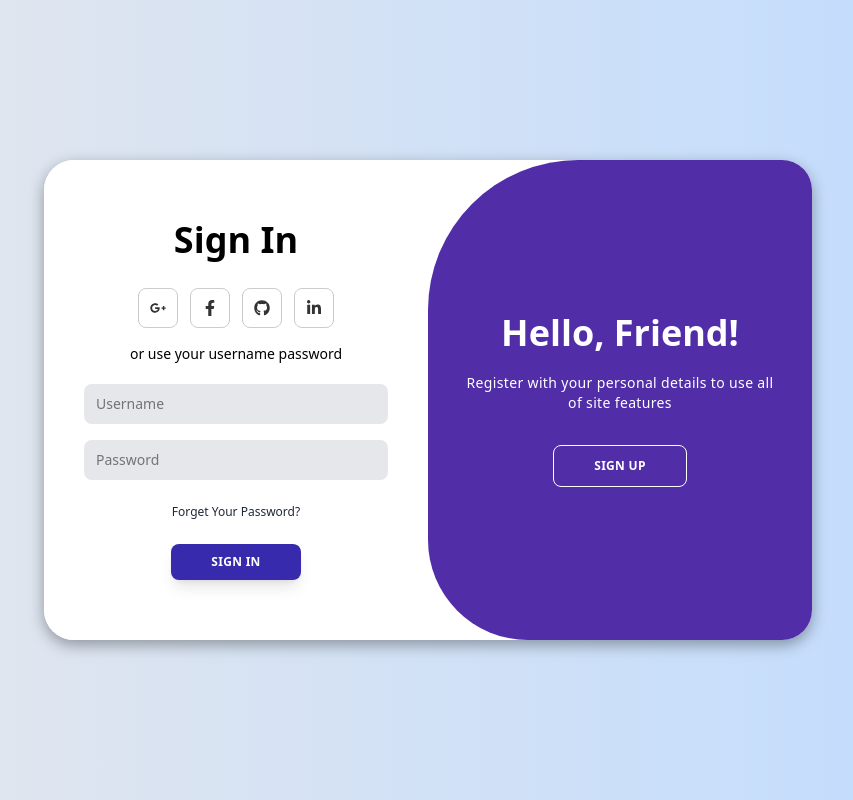
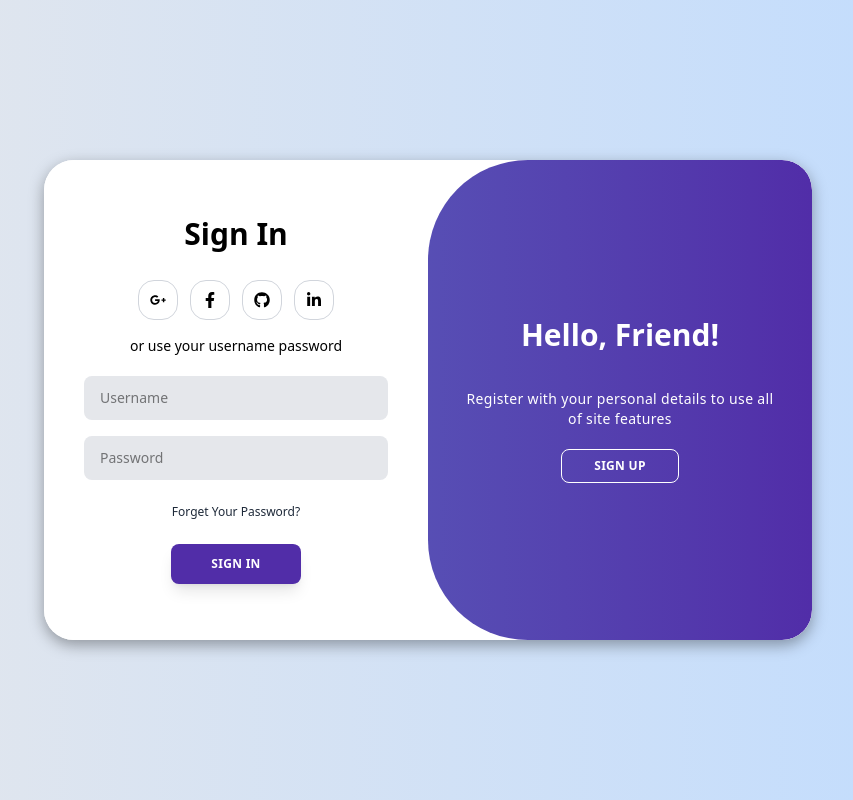
Before and after one commit to enamul-asad/quiz-app-frontend, a React (Vite) app: page / in a window 1280 px wide. Shown: the whole page, without its empty margins (212-1065 px from the left). Built offline with nearby package versions, Linux system fonts and the light colour scheme; no server answers.

Commit message:
AUTH PAGE UPDATED AND NOW IT IS RESPONSIVE

```diff
--- a/src/components/auth/SignInForm.jsx
+++ b/src/components/auth/SignInForm.jsx
@@ -1,80 +1,62 @@
 import React, { useState } from 'react';
-import { Link, useNavigate } from 'react-router-dom'; // 1. Import useNavigate
+import { Link, useNavigate } from 'react-router-dom';
 import { FaGooglePlusG, FaFacebookF, FaGithub, FaLinkedinIn } from 'react-icons/fa';
 import { useAuth } from '../../context/AuthContext';
 
-const SignInForm = ({ isActive }) => {
-  // 2. State for inputs and errors
+const SignInForm = ({ isActive, setIsActive }) => {
   const [username, setUsername] = useState('');
   const [password, setPassword] = useState('');
   const [error, setError] = useState('');
-
-  // 3. Hooks
   const { login } = useAuth();
   const navigate = useNavigate();
 
-  // 4. Handle Form Submission
   const handleSubmit = async (e) => {
     e.preventDefault();
-    setError(''); // Clear previous errors
-
-    // Call the login function from AuthContext
+    setError('');
     const success = await login(username, password);
-
     if (success) {
-        navigate('/dashboard'); // Redirect to Dashboard on success
+      navigate('/dashboard');
     } else {
-        setError('Invalid username or password');
+      setError('Invalid username or password');
     }
   };
 
   return (
-    <div className={`absolute top-0 h-full transition-all duration-600 ease-in-out left-0 w-1/2 z-2 ${isActive ? 'translate-x-full' : ''}`}>
-      <form onSubmit={handleSubmit} className="bg-white flex items-center justify-center flex-col h-full px-10 text-center">
-        <h1 className="font-bold text-4xl mb-3">Sign In</h1>
+    <div className={`
+        /* Mobile: Standard stacking */
+        absolute top-0 left-0 w-full h-full transition-all duration-500 ease-in-out
+        ${isActive ? 'invisible opacity-0' : 'visible opacity-100 z-20'}
 
-        {/* Social Icons Container */}
+        /* Desktop: Sliding logic overrides */
+        md:w-1/2 md:visible md:opacity-100
+        ${isActive ? 'md:translate-x-full md:opacity-0 md:invisible' : ''}
+    `}>
+      <form onSubmit={handleSubmit} className="bg-white flex items-center justify-center flex-col h-full px-8 md:px-10 text-center">
+        <h1 className="font-bold text-3xl mb-3">Sign In</h1>
+
         <div className="flex space-x-3 my-4">
-          <a href="#" className="social-icon"><FaGooglePlusG /></a>
-          <a href="#" className="social-icon"><FaFacebookF /></a>
-          <a href="#" className="social-icon"><FaGithub /></a>
-          <a href="#" className="social-icon"><FaLinkedinIn /></a>
+          <a href="#" className="border border-gray-300 rounded-2xl w-10 h-10 flex items-center justify-center hover:bg-gray-100"><FaGooglePlusG /></a>
+          <a href="#" className="border border-gray-300 rounded-2xl w-10 h-10 flex items-center justify-center hover:bg-gray-100"><FaFacebookF /></a>
+          <a href="#" className="border border-gray-300 rounded-2xl w-10 h-10 flex items-center justify-center hover:bg-gray-100"><FaGithub /></a>
+          <a href="#" className="border border-gray-300 rounded-2xl w-10 h-10 flex items-center justify-center hover:bg-gray-100"><FaLinkedinIn /></a>
         </div>
 
         <span className="text-sm mb-3">or use your username password</span>
 
-        {/* Error Message Display */}
-        {error && (
-            <div className="bg-red-100 text-red-600 text-xs p-2 rounded w-full mb-2 border border-red-200">
-                {error}
-            </div>
-        )}
+        {error && <div className="bg-red-100 text-red-600 text-xs p-2 rounded w-full mb-2">{error}</div>}
 
-        {/* 5. Inputs wired to state */}
-        <input
-            type="text"
-            placeholder="Username"
-            value={username}
-            required
-            onChange={(e) => setUsername(e.target.value)}
-            className="bg-gray-200 border-none my-2 py-2.5 px-3 text-sm rounded-lg w-full outline-none focus:ring-2 focus:ring-indigo-800 transition-all"
-        />
-        <input
-            type="password"
-            placeholder="Password"
-            required
-            value={password}
-            onChange={(e) => setPassword(e.target.value)}
-            className="bg-gray-200 border-none my-2 py-2.5 px-3 text-sm rounded-lg w-full outline-none focus:ring-2 focus:ring-indigo-800 transition-all"
-        />
+        <input type="text" placeholder="Username" value={username} onChange={(e) => setUsername(e.target.value)} required className="bg-gray-200 border-none my-2 py-3 px-4 text-sm rounded-lg w-full outline-none" />
+        <input type="password" placeholder="Password" value={password} onChange={(e) => setPassword(e.target.value)} required className="bg-gray-200 border-none my-2 py-3 px-4 text-sm rounded-lg w-full outline-none" />
 
-        <Link to="/forgot-password" className="text-gray-800 text-xs mt-4 mb-2 hover:text-[#512da8] transition-colors font-medium">
-          Forget Your Password?
-        </Link>
+        <Link to="/forgot-password" className="text-gray-800 text-xs mt-4 mb-2 hover:text-[#512da8] font-medium">Forget Your Password?</Link>
 
-        <button type="submit" className="bg-indigo-800 text-white text-xs py-2.5 px-10 rounded-lg font-semibold uppercase tracking-wide mt-4 cursor-pointer hover:bg-indigo-900 transition-colors shadow-lg">
-            Sign In
-        </button>
+        <button type="submit" className="bg-[#512da8] text-white text-xs py-3 px-10 rounded-lg font-semibold uppercase tracking-wide mt-4 shadow-lg">Sign In</button>
+
+        {/* MOBILE ONLY SWITCH */}
+        <div className="mt-6 md:hidden">
+            <p className="text-sm">Don't have an account?</p>
+            <button type="button" onClick={() => setIsActive(true)} className="text-[#512da8] font-bold text-sm mt-1">Sign Up Here</button>
+        </div>
       </form>
     </div>
   );
--- a/src/components/auth/SignUpForm.jsx
+++ b/src/components/auth/SignUpForm.jsx
@@ -1,98 +1,60 @@
 import React, { useState } from 'react';
 import { FaGooglePlusG, FaFacebookF, FaGithub, FaLinkedinIn } from 'react-icons/fa';
-import api from '../../services/api'; // <--- 1. Import your API helper
+import api from '../../services/api';
 
-const SignUpForm = ({ isActive }) => {
-  // 2. State for form data
-  const [formData, setFormData] = useState({
-    username: '',
-    email: '',
-    password: ''
-  });
+const SignUpForm = ({ isActive, setIsActive }) => {
+  const [formData, setFormData] = useState({ username: '', email: '', password: '' });
   const [error, setError] = useState('');
 
-  // 3. Handle Input Changes
   const handleChange = (e) => {
     setFormData({ ...formData, [e.target.name]: e.target.value });
   };
 
-  // 4. Handle Submit
   const handleSubmit = async (e) => {
     e.preventDefault();
     setError('');
-
     try {
-        // Send data to Django endpoint: /api/register/
-        await api.post('register/', formData);
-
-        // On success:
-        alert("Account created successfully! Please Sign In.");
-        window.location.reload(); // Refresh page to clear form and allow login
+      await api.post('register/', formData);
+      window.location.reload();
     } catch (err) {
-        console.error(err);
-        // Handle errors (e.g., username already taken)
-        if (err.response && err.response.data.username) {
-            setError("Username already exists.");
-        } else {
-            setError("Registration failed. Please try again.");
-        }
+      setError("Registration failed.");
     }
   };
 
   return (
-    <div className={`absolute top-0 h-full transition-all duration-600 ease-in-out left-0 w-1/2 ${isActive ? 'opacity-100 z-5 translate-x-full' : 'opacity-0 z-1'}`}>
-      <form onSubmit={handleSubmit} className="bg-white flex items-center justify-center flex-col h-full px-10 text-center">
-        <h1 className="font-bold text-4xl mb-3">Create Account</h1>
+    <div className={`
+        /* Mobile: Fade In/Out */
+        absolute top-0 left-0 w-full h-full transition-all duration-500 ease-in-out
+        ${isActive ? 'visible opacity-100 z-20' : 'invisible opacity-0'}
 
-        {/* Social Icons Container */}
+        /* Desktop: Sliding Logic */
+        md:w-1/2 md:left-0
+        ${isActive ? 'md:translate-x-full md:opacity-100 md:visible md:z-5' : 'md:opacity-0 md:z-1'}
+    `}>
+      <form onSubmit={handleSubmit} className="bg-white flex items-center justify-center flex-col h-full px-8 md:px-10 text-center">
+        <h1 className="font-bold text-3xl mb-3">Create Account</h1>
+
         <div className="flex space-x-3 my-4">
-            <a href="#" className="social-icon"><FaGooglePlusG /></a>
-            <a href="#" className="social-icon"><FaFacebookF /></a>
-            <a href="#" className="social-icon"><FaGithub /></a>
-            <a href="#" className="social-icon"><FaLinkedinIn /></a>
+            <a href="#" className="border border-gray-300 rounded-2xl w-10 h-10 flex items-center justify-center hover:bg-gray-100"><FaGooglePlusG /></a>
+            <a href="#" className="border border-gray-300 rounded-2xl w-10 h-10 flex items-center justify-center hover:bg-gray-100"><FaFacebookF /></a>
+            <a href="#" className="border border-gray-300 rounded-2xl w-10 h-10 flex items-center justify-center hover:bg-gray-100"><FaGithub /></a>
+            <a href="#" className="border border-gray-300 rounded-2xl w-10 h-10 flex items-center justify-center hover:bg-gray-100"><FaLinkedinIn /></a>
         </div>
 
         <span className="text-sm mb-4">or use your email for registration</span>
+        {error && <div className="bg-red-100 text-red-600 text-xs p-2 rounded w-full mb-2">{error}</div>}
 
-        {/* Error Message */}
-        {error && (
-            <div className="bg-red-100 text-red-600 text-xs p-2 rounded w-full mb-2 border border-red-200">
-                {error}
-            </div>
-        )}
+        <input type="text" name="username" placeholder="Username" value={formData.username} onChange={handleChange} required className="bg-gray-200 border-none my-2 py-3 px-4 text-sm rounded-lg w-full outline-none" />
+        <input type="email" name="email" placeholder="Email" value={formData.email} onChange={handleChange} required className="bg-gray-200 border-none my-2 py-3 px-4 text-sm rounded-lg w-full outline-none" />
+        <input type="password" name="password" placeholder="Password" value={formData.password} onChange={handleChange} required className="bg-gray-200 border-none my-2 py-3 px-4 text-sm rounded-lg w-full outline-none" />
 
-        {/* 5. Inputs with name, value, and onChange */}
-        <input
-            type="text"
-            name="username"
-            placeholder="Username"
-            required
-            value={formData.username}
-            onChange={handleChange}
-            className="bg-gray-200 border-none my-2 py-2.5 px-3 text-sm rounded-lg w-full outline-none focus:ring-2 focus:ring-indigo-800 transition-all"
-        />
-        <input
-            type="email"
-            name="email"
-            placeholder="Email"
-            required
-            value={formData.email}
-            onChange={handleChange}
-            className="bg-gray-200 border-none my-2 py-2.5 px-3 text-sm rounded-lg w-full outline-none focus:ring-2 focus:ring-indigo-800 transition-all"
-        />
-        <input
-            type="password"
-            name="password"
-            placeholder="Password"
-            required
-            value={formData.password}
-            onChange={handleChange}
-            className="bg-gray-200 border-none my-2 py-2.5 px-3 text-sm rounded-lg w-full outline-none focus:ring-2 focus:ring-indigo-800 transition-all"
-        />
+        <button type="submit" className="bg-[#512da8] text-white text-xs py-3 px-10 rounded-lg font-semibold uppercase tracking-wide mt-4 shadow-lg">Sign Up</button>
 
-        <button type="submit" className="bg-indigo-800 text-white text-xs py-2.5 px-10 rounded-lg font-semibold uppercase tracking-wide mt-4 cursor-pointer hover:bg-indigo-900 transition-colors shadow-lg">
-            Sign Up
-        </button>
+        {/* MOBILE ONLY SWITCH */}
+        <div className="mt-6 md:hidden">
+            <p className="text-sm">Already have an account?</p>
+            <button type="button" onClick={() => setIsActive(false)} className="text-[#512da8] font-bold text-sm mt-1">Sign In Here</button>
+        </div>
       </form>
     </div>
   );
--- a/src/components/auth/TogglePanel.jsx
+++ b/src/components/auth/TogglePanel.jsx
@@ -2,31 +2,28 @@ import React from 'react';
 
 const TogglePanel = ({ isActive, setIsActive }) => {
   return (
-    <div className={`absolute top-0 left-1/2 w-1/2 h-full overflow-hidden transition-all duration-600 ease-in-out z-1000 ${isActive ? '-translate-x-full rounded-[0_150px_100px_0]' : 'rounded-[150px_0_0_100px]'}`}>
-      <div className={`bg-[#512da8] text-white relative -left-full h-full w-[200%] transition-transform duration-600 ease-in-out ${isActive ? 'translate-x-1/2' : 'translate-x-0'}`}>
+    <div className={`
+        hidden md:block /* COMPLETELY HIDDEN ON MOBILE */
+        absolute top-0 left-1/2 w-1/2 h-full overflow-hidden transition-all duration-600 ease-in-out z-100
+        ${isActive ? '-translate-x-full rounded-l-[30px] rounded-r-[100px]' : 'rounded-r-[30px] rounded-l-[100px]'}
+    `}>
+      <div className={`
+        bg-gradient-to-r from-[#5c6bc0] to-[#512da8] text-white relative -left-full h-full w-[200%] transform transition-all duration-600 ease-in-out
+        ${isActive ? 'translate-x-1/2' : 'translate-x-0'}
+      `}>
 
-        {/* Left TogglePanel Panel (Shows when Sign Up is active) */}
-        <div className={`absolute w-1/2 h-full flex flex-col items-center justify-center px-8 text-center top-0 transform transition-transform duration-600 ease-in-out ${isActive ? 'translate-x-0' : '-translate-x-[200%]'}`}>
-          <h1 className="font-bold text-4xl mb-4">Welcome Back!</h1>
-          <p className="text-sm mt-1 leading-5 tracking-wide mb-8">Enter your personal details to use all of site features</p>
-          <button
-            onClick={() => setIsActive(false)}
-            className="bg-transparent border border-white text-white text-xs py-3 px-10 rounded-lg font-semibold uppercase tracking-wide cursor-pointer hover:bg-white/20 transition-colors"
-          >
-            Sign In
-          </button>
+        {/* Left Panel (Shows when Sign In is active) */}
+        <div className={`absolute top-0 flex flex-col items-center justify-center h-full w-1/2 px-8 text-center transition-all duration-600 ease-in-out ${isActive ? 'translate-x-0' : '-translate-x-[20%]'}`}>
+          <h1 className="font-bold text-3xl mb-4">Welcome Back!</h1>
+          <p className="text-sm leading-5 tracking-wide my-5">Enter your personal details to use all of site features</p>
+          <button onClick={() => setIsActive(false)} className="bg-transparent border border-white text-white text-xs py-2 px-8 rounded-lg font-semibold uppercase tracking-wide cursor-pointer hover:bg-white hover:text-[#512da8] transition-colors">Sign In</button>
         </div>
 
-        {/* Right TogglePanel Panel (Shows when Sign In is active) */}
-        <div className={`absolute right-0 w-1/2 h-full flex flex-col items-center justify-center px-8 text-center top-0 transform transition-transform duration-600 ease-in-out ${isActive ? 'translate-x-[200%]' : 'translate-x-0'}`}>
-          <h1 className="font-bold text-4xl mb-4">Hello, Friend!</h1>
-          <p className="text-sm leading-5 mt-1 tracking-wide mb-8">Register with your personal details to use all of site features</p>
-          <button
-            onClick={() => setIsActive(true)}
-            className="bg-transparent border border-white text-white text-xs py-3 px-10 rounded-lg font-semibold uppercase tracking-wide cursor-pointer hover:bg-white/20 transition-colors"
-          >
-            Sign Up
-          </button>
+        {/* Right Panel (Shows when Sign Up is active) */}
+        <div className={`absolute top-0 right-0 flex flex-col items-center justify-center h-full w-1/2 px-8 text-center transition-all duration-600 ease-in-out ${isActive ? 'translate-x-[20%]' : 'translate-x-0'}`}>
+          <h1 className="font-bold text-3xl mb-4">Hello, Friend!</h1>
+          <p className="text-sm leading-5 tracking-wide my-5">Register with your personal details to use all of site features</p>
+          <button onClick={() => setIsActive(true)} className="bg-transparent border border-white text-white text-xs py-2 px-8 rounded-lg font-semibold uppercase tracking-wide cursor-pointer hover:bg-white hover:text-[#512da8] transition-colors">Sign Up</button>
         </div>
 
       </div>
--- a/src/pages/Auth.jsx
+++ b/src/pages/Auth.jsx
@@ -2,27 +2,23 @@ import React, { useState } from 'react';
 import SignUpForm from '../components/auth/SignUpForm';
 import SignInForm from '../components/auth/SignInForm';
 import TogglePanel from '../components/auth/TogglePanel';
-
-// Helper CSS for the social icons to avoid repetition
-// You can also put this in your global index.css
-const iconStyle = "border border-gray-300 rounded-2xl w-10 h-10 flex items-center justify-center text-gray-800 text-sm hover:bg-gray-100 transition-colors";
 
 const Auth = () => {
   const [isActive, setIsActive] = useState(false);
 
   return (
     <div className="flex items-center justify-center min-h-screen bg-linear-to-r from-gray-200 to-blue-200 p-4">
-      {/* Main Container */}
-      <div className="relative bg-white rounded-[30px] shadow-[0_5px_15px_rgba(0,0,0,0.35)] overflow-hidden w-3xl max-w-full min-h-120">
-
-        <SignUpForm isActive={isActive} />
-
-        <SignInForm isActive={isActive} />
-
+      <div className={`
+          relative bg-white rounded-[30px] shadow-[0_5px_15px_rgba(0,0,0,0.35)]
+          overflow-hidden
+          w-full max-w-3xl
+          min-h-150 /* Fixed height helps the  positioning work */
+          md:min-h-120
+      `}>
+        <SignUpForm isActive={isActive} setIsActive={setIsActive} />
+        <SignInForm isActive={isActive} setIsActive={setIsActive} />
         <TogglePanel isActive={isActive} setIsActive={setIsActive} />
-
       </div>
-
     </div>
   );
 };
```
